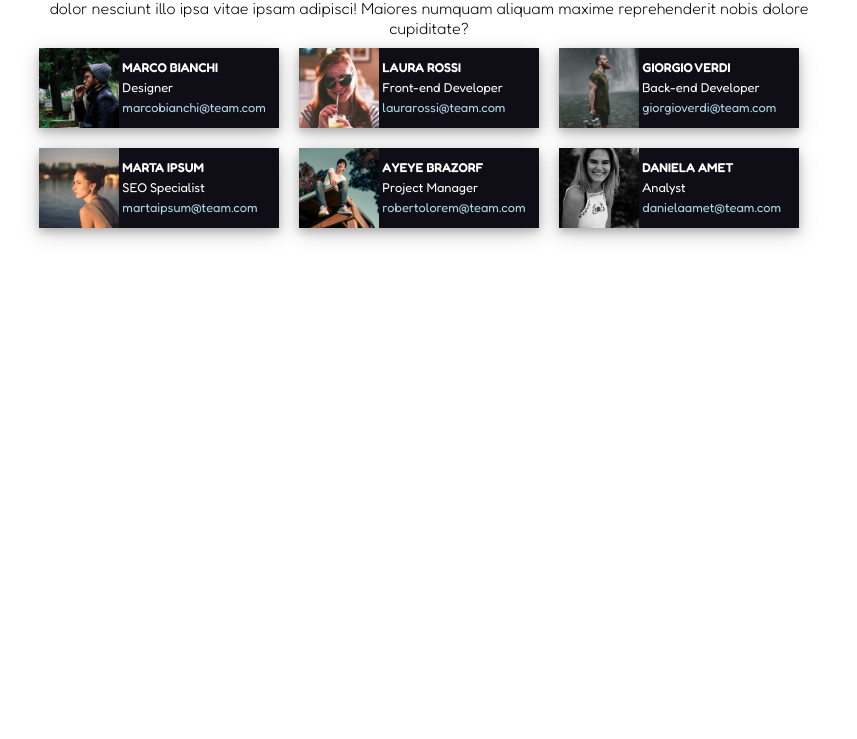
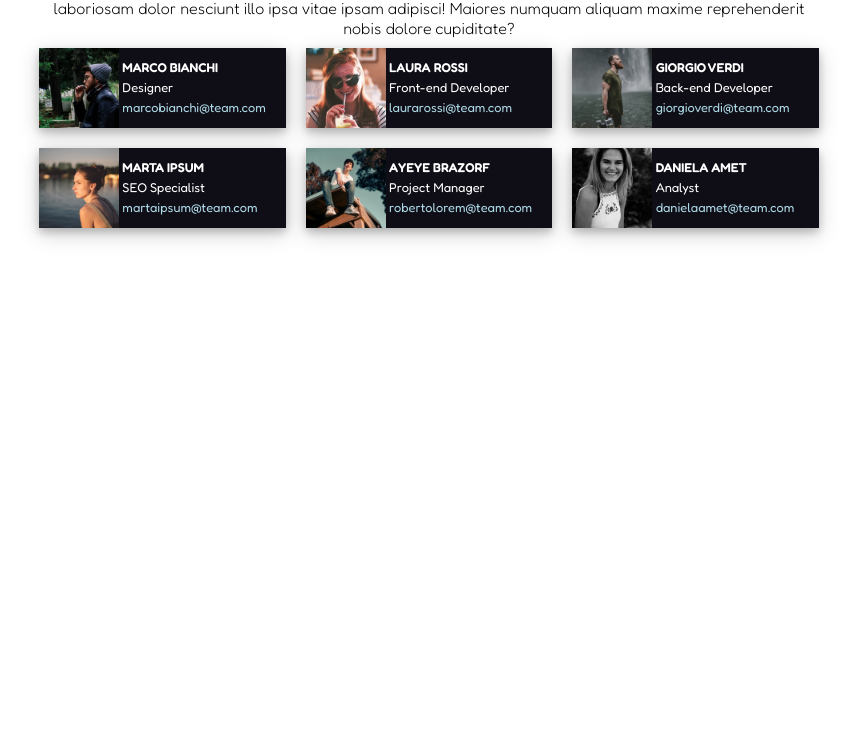
Before and after one commit to MatteoGenovese/html-css-float-cards, a plain HTML site: page index.html in a window 1280 px wide. Shown: the part 61-800 px from the top of the page, without its empty margins (211-1068 px from the left). Drawn offline with Linux system fonts and the light colour scheme.

Commit message:
Consegna-finale

```diff
--- a/css/master.css
+++ b/css/master.css
@@ -34,17 +34,21 @@ h1{
     color: #E53170;
     font-weight:600;
 }
+.description{
+    max-width: 780px;
+    margin: auto;
+}
 
 
 .container{
     max-width: 800px;
-    margin: 0 auto;
+    margin: auto;
 }
 .fleft{
     float: left;
 }
 .employee{
-    width: calc((90% / 3));
+    width: calc((740px / 3));
     height: 80px;
     background-color: #0F0E16;
     margin: 10px;
@@ -59,7 +63,7 @@ h1{
 }
 
 .columns{
-    margin: 0 auto;
+    margin: auto;
 }
 li:nth-child(1){
     text-transform: uppercase;
--- a/index.html
+++ b/index.html
@@ -16,7 +16,7 @@
     <div class="container">
         <p class="description">Lorem, ipsum dolor sit amet consectetur adipisicing elit. Sapiente neque iste, eos exercitationem ab, laboriosam dolor nesciunt illo ipsa vitae ipsam adipisci! Maiores numquam aliquam maxime reprehenderit nobis dolore cupiditate?</p>
 
-        <div class="columns ">
+        <div class="columns clearfix">
             <div class="employee fleft">
                 <img src="../html-css-float-cards/img/male1.png" alt="Marco">
                 <ul>
```
